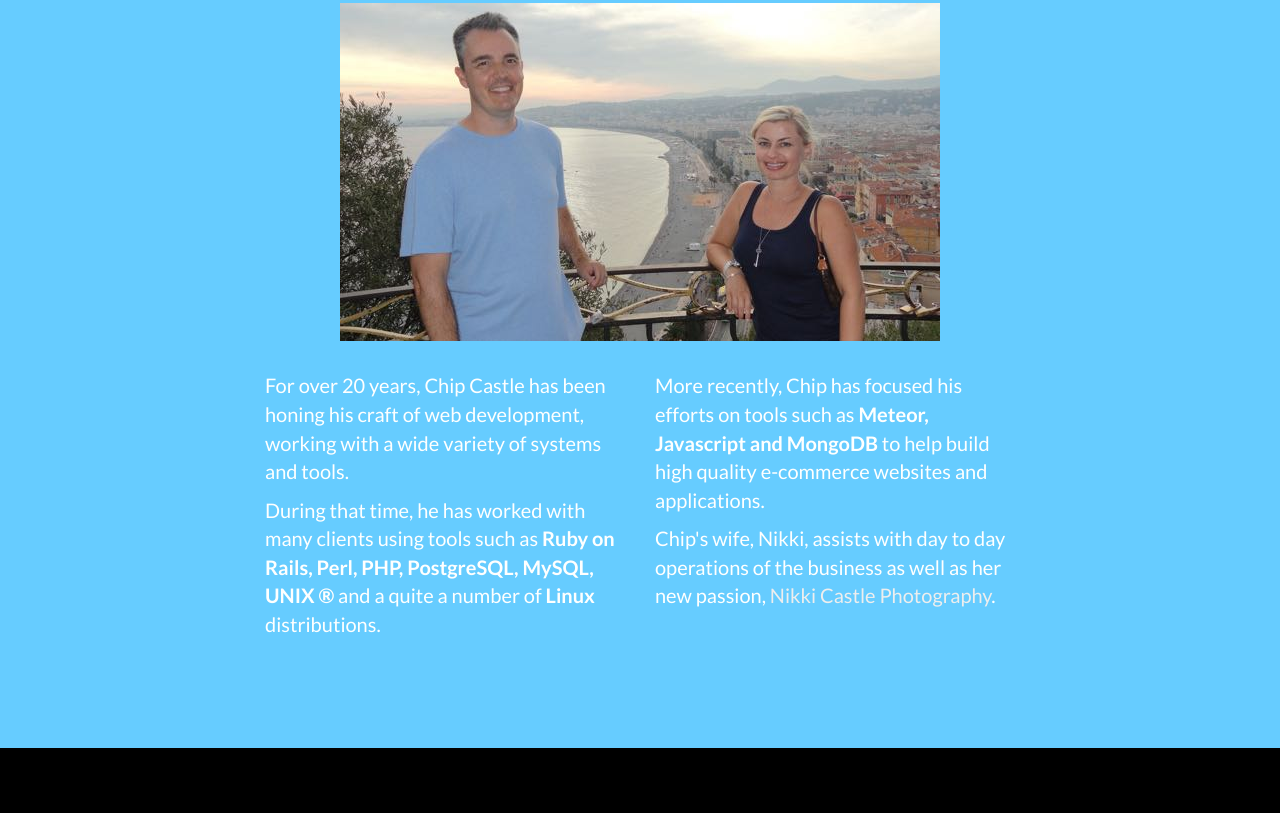
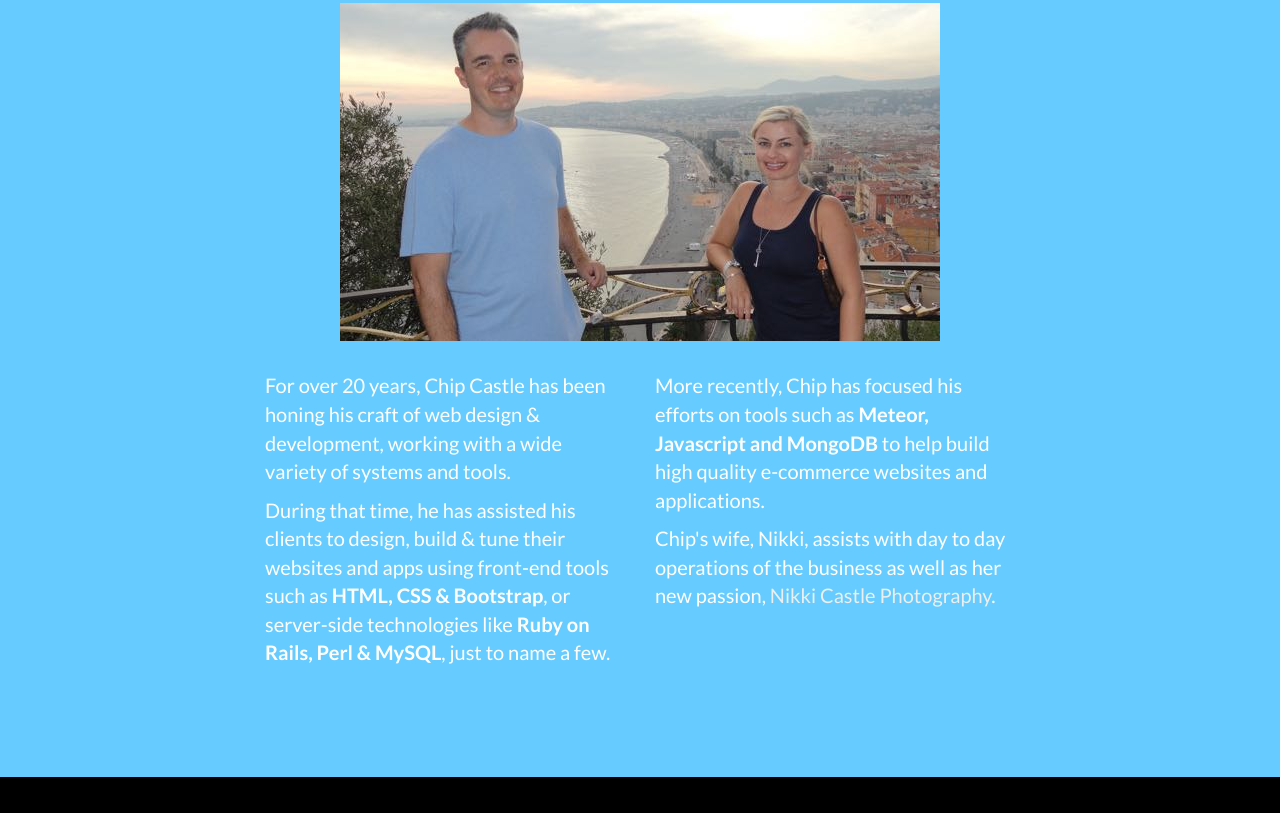
Before and after one commit to chip/chipcastle.com, a website: page index.html in a window 1280 px wide. Shown: the part 1950-2763 px from the top of the page. Drawn offline with nearby package versions, Linux system fonts and the light colour scheme.

Commit message:
Update title, description, about of index.html

```diff
--- a/index.html
+++ b/index.html
@@ -6,10 +6,10 @@
     <meta charset="utf-8">
     <meta http-equiv="X-UA-Compatible" content="IE=edge">
     <meta name="viewport" content="width=device-width, initial-scale=1">
-    <meta name="description" content="">
-    <meta name="author" content="">
+    <meta name="description" content="Website design and development">
+    <meta name="author" content="Chip Castle">
 
-    <title>Chip Castle Dot Com, Inc. - Software Development and Systems Administration</title>
+    <title>Chip Castle Dot Com, Inc. - Website design and development</title>
 
     <!-- Bootstrap Core CSS -->
     <link href="vendor/bootstrap/css/bootstrap.min.css" rel="stylesheet">
@@ -75,7 +75,8 @@
                     <div class="intro-text">
                         <span class="name">Crafting software since 1994</span>
                         <hr class="star-light">
-                        <span class="skills">Let us build your next app</span>
+                        <span class="skills">Let us build your next app
+                        or website</span>
                     </div>
                 </div>
             </div>
@@ -176,15 +177,16 @@
 
                   <p>
                     For over 20 years, Chip Castle has been honing his
-                    craft of web development, working with a wide
+                    craft of web design &amp; development, working with a wide
                     variety of systems and tools.
                   </p>
                   <p>
-                    During that time, he has worked with many clients
-                    using tools such as <strong>Ruby on Rails,
-                    Perl, PHP, PostgreSQL, MySQL,
-                    UNIX ®</strong> and a quite a number of
-                    <strong>Linux</strong> distributions.
+                    During that time, he has assisted his clients to
+                    design, build &amp; tune their websites and apps
+                    using front-end tools such as <strong>HTML, CSS
+                    &amp; Bootstrap</strong>, or server-side
+                    technologies like <strong>Ruby on Rails, Perl &amp;
+                    MySQL</strong>, just to name a few.
                   </p>
                 </div>
                 <div class="col-lg-4">
```
